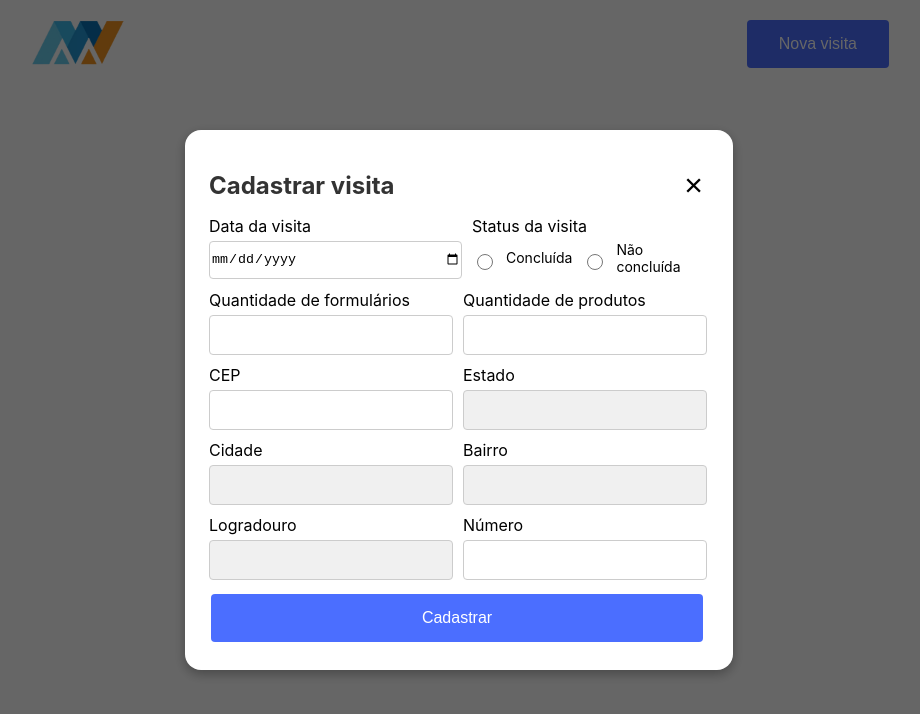
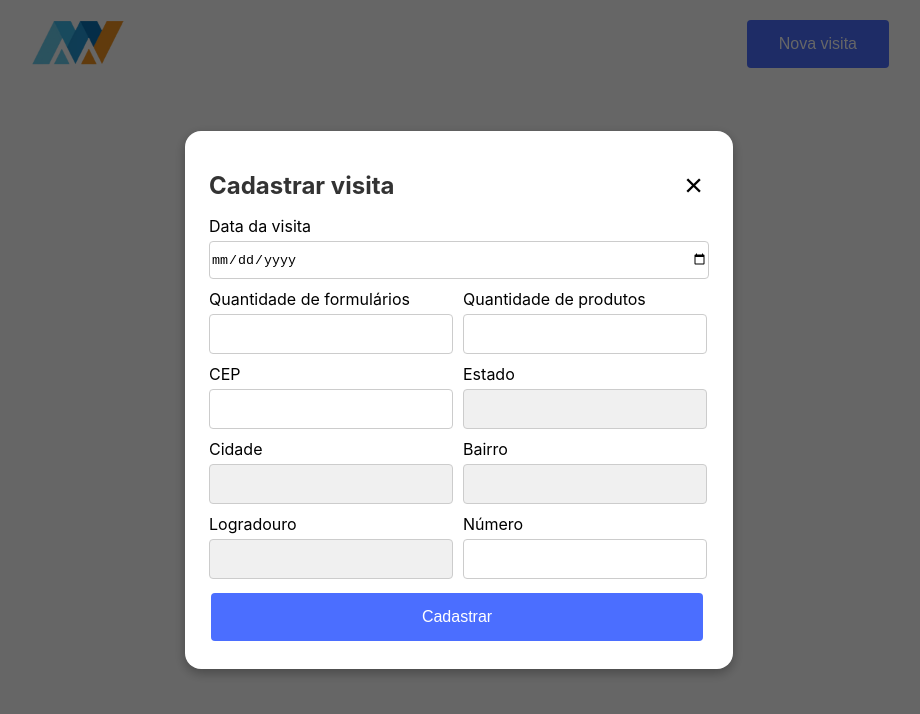
Before and after one commit to gabriell-silva/mundowap-frontend, a React (Create React App) app: page / in a window 1280 px wide. Both pictures are taken after a click on the button "Nova visita". Shown: the top 714 px of the page, without its empty margins (181-1101 px from the left). Built offline with nearby package versions, Linux system fonts and the light colour scheme.

Commit message:
FIX: creating a visit with pending status

```diff
--- a/src/components/Modal/CreateVisit/component.tsx
+++ b/src/components/Modal/CreateVisit/component.tsx
@@ -4,7 +4,7 @@ import Input from "../../FormControl/Input/component";
 import { useForm } from "react-hook-form";
 import { createVisitSchema, CreateVisitSchemaType } from "../../../schemas/Visit/createVisitSchema";
 import { yupResolver } from "@hookform/resolvers/yup";
-import { Box, FlexColumn, FlexRow } from "../../../style/default";
+import { FlexColumn, FlexRow } from "../../../style/default";
 import ButtonSubmit from "../../Button/Submit/component";
 import { CloseButton } from "../style";
 import { useModal } from "../../../contexts/ModalContext";
@@ -70,6 +70,7 @@ export default function ModalCreateVisit() {
       const formDataWithId = {
         ...formData,
         id: Math.ceil(Math.random() * 1000000),
+        completed: "0",
         duration: (Number(formData.amount_form) * 15) + (Number((formData.amount_products)) * 5)
       };
 
@@ -114,46 +115,12 @@ export default function ModalCreateVisit() {
 
       <FlexColumn>
         <FlexColumn as={"form"} id="form-create-visit" onSubmit={handleSubmit(onSubmitVisit)}>
-          <FlexRow>
           <Input
             label="Data da visita"
             type="date"
             {...register("date")}
             error={errors?.date}
-              style={{ width: "250px"}}
           />
-
-            <Box>
-              <label>Status da visita</label>
-
-              <FlexRow style={{alignItems: "center"}}>
-                <FlexRow style={{alignItems: "center"}}>
-                  <Input
-                    type="radio"
-                    name="completed"
-                    onChange={() => setValue("completed", "1")}
-                    error={errors?.completed}
-                    style={{ width: "16px"}}
-                  />
-
-                  <span style={{ fontSize: "14px" }}>Concluída</span>
-                </FlexRow>
-
-                <FlexRow style={{alignItems: "center"}}>
-                  <Input
-                    type="radio"
-                    name="completed"
-                    onChange={() => setValue("completed", "0")}
-                    error={errors?.completed}
-                    style={{ width: "16px" }}
-                  />
-
-                  <span style={{ fontSize: "14px" }}>Não concluída</span>
-                </FlexRow>
-              </FlexRow>
-            </Box>
-          </FlexRow>
-
           <FlexRow>
             <Input
               label="Quantidade de formulários"
```
Lines whose indentation alone changed are shown as unchanged.
